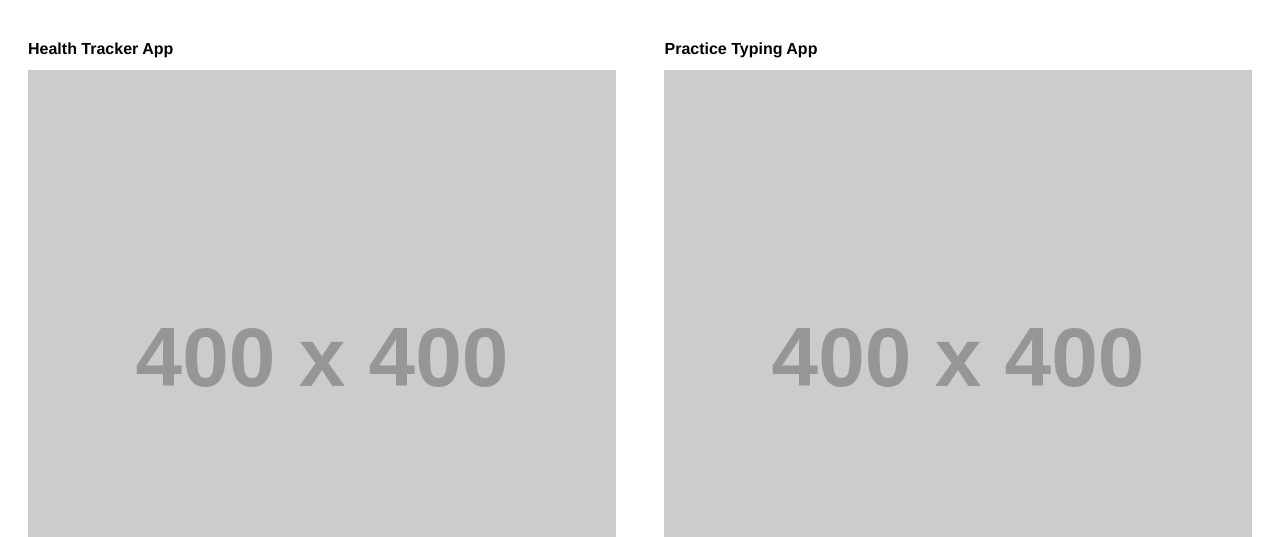
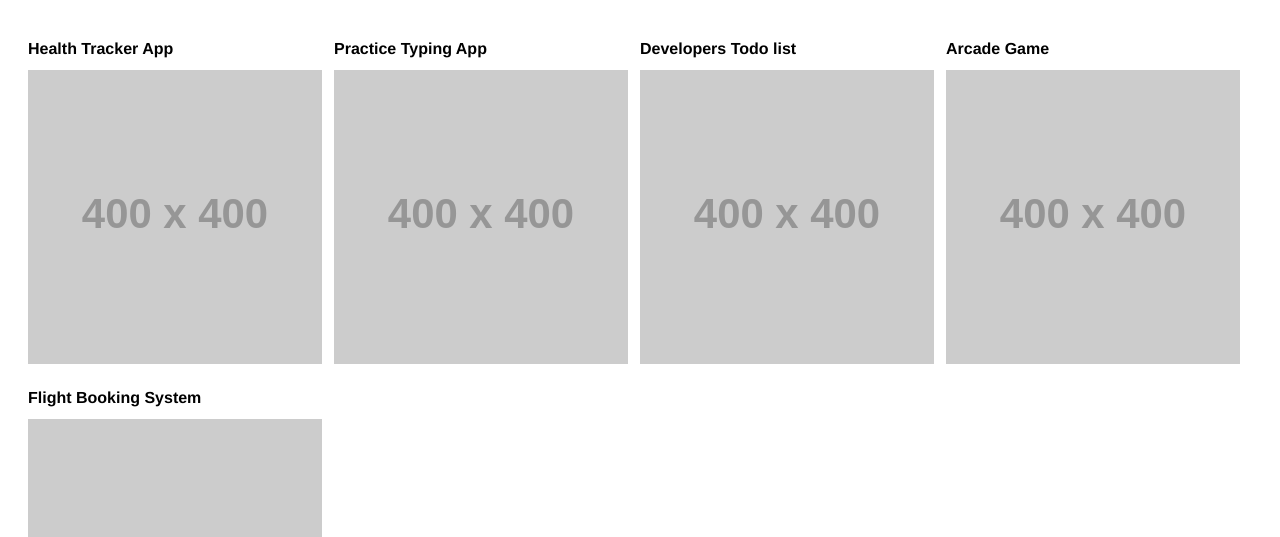
Before and after one commit to gabriel2761/gabriel2761.github.io, a plain HTML site: page index.html in a window 1280 px wide. Shown: the part 263-800 px from the top of the page. Drawn offline with nearby package versions, Linux system fonts and the light colour scheme; files that its build step writes are made by us from their sources; placeholder pictures from the web are drawn by us.

Commit message:
feat: Make projects layout spread up to medium sized desktops

```diff
--- a/css/main.scss
+++ b/css/main.scss
@@ -3,7 +3,6 @@ $purple: #913abd;
 $pink: #e8128c;
 $blue: #64d7ae;
 $white: #fafdfa;
-
 $section-padding: 28px;
 
 html,
@@ -25,7 +24,7 @@ body {
     justify-content: center;
     .intro-name {
         margin: 0;
-        font-weight: 100;
+        font-weight: 200;
         font-size: 36px;
         color: $purple;
     }
@@ -118,12 +117,39 @@ body {
 
 /* Small devices (tablets, 768px and up) */
 @media (min-width: 768px) {
-
+    .projects-section {
+        .project {
+            width: 32%;
+        }
+        .project:nth-child(3n+2) {
+            margin: 0 1.5%;
+        }
+        .projects-content {
+            display: flex;
+            flex-wrap: wrap;
+            justify-content: flex-start;
+        }
+    }
 }
 
 /* Medium devices (desktops, 992px and up) */
 @media (min-width: 992px) {
-
+    .projects-section {
+        .project {
+            width: 24%;
+        }
+        .project:nth-child(n) {
+            margin: 0;
+            margin-right: 1%;
+        }
+        .project:nth-child(n+4) {
+            margin-right: 0;
+        }
+        .projects-content {
+            display: flex;
+            flex-wrap: wrap;
+        }
+    }
 }
 
 /* Large devices (large desktops, 1200px and up) */
```
